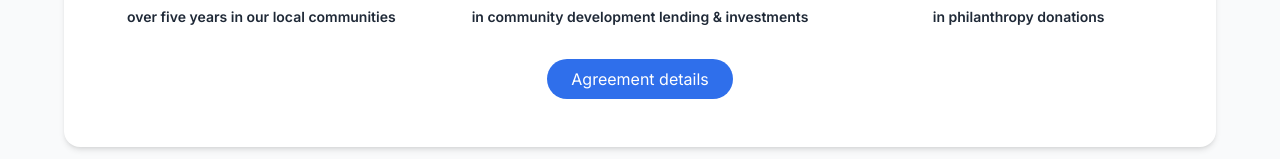
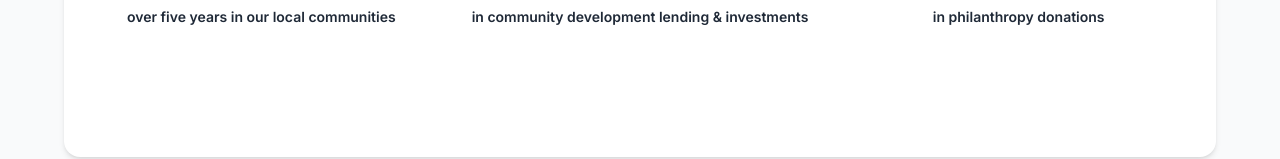
Before and after one commit to BigMoves199x/LKB, a Next.js app: page / in a window 1280 px wide. Shown: the part 1397-1556 px from the top of the page. Built offline with nearby package versions, Linux system fonts and the light colour scheme; a web font is replaced by a local one.

Commit message:
feat: add route.ts

```diff
--- a/app/ui/information.tsx
+++ b/app/ui/information.tsx
@@ -1,6 +1,8 @@
 "use client";
 
 import Image from "next/image";
+import Link from "next/link";
+import OnboardingForm from "@/app/ui/onboarding-form";
 
 export default function Information() {
   return (
@@ -107,9 +109,16 @@
           </div>
         </div>
 
-        <button className="mt-8 bg-blue-600 text-white px-6 py-2 rounded-full hover:bg-blue-700 transition">
-          Agreement details
-        </button>
+        <div className="mt-8 space-x-4">
+              <Link
+                href="/onboarding"
+                className="inline-flex items-center gap-2 rounded-md border border-white px-6 py-3 text-white hover:bg-white hover:text-black hover:scale-105 hover:shadow-lg transition-all duration-300 ease-in"
+              >
+               Agreement details
+              </Link>
+            </div>
+
+
       </section>
     </main>
   );
```
Also changed, not shown: app/resume/[id]/route.ts (renamed from app/resume/route.ts).
